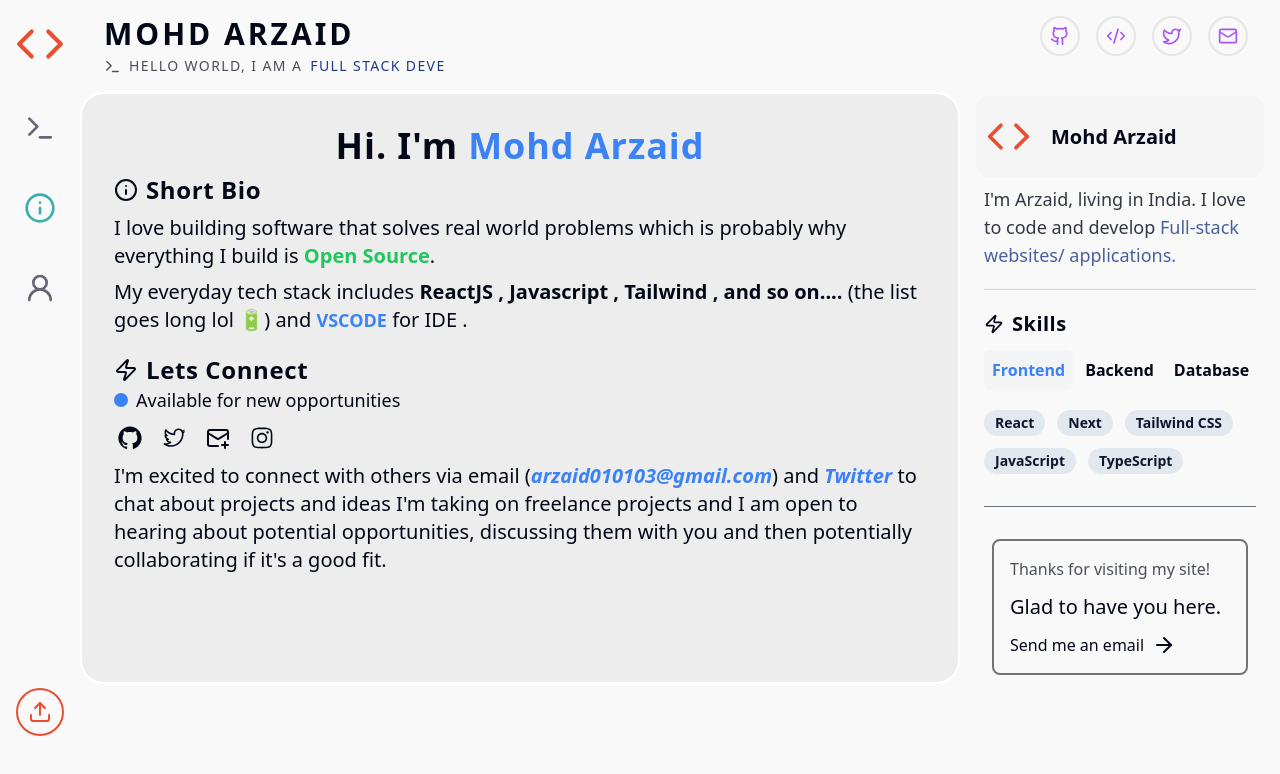
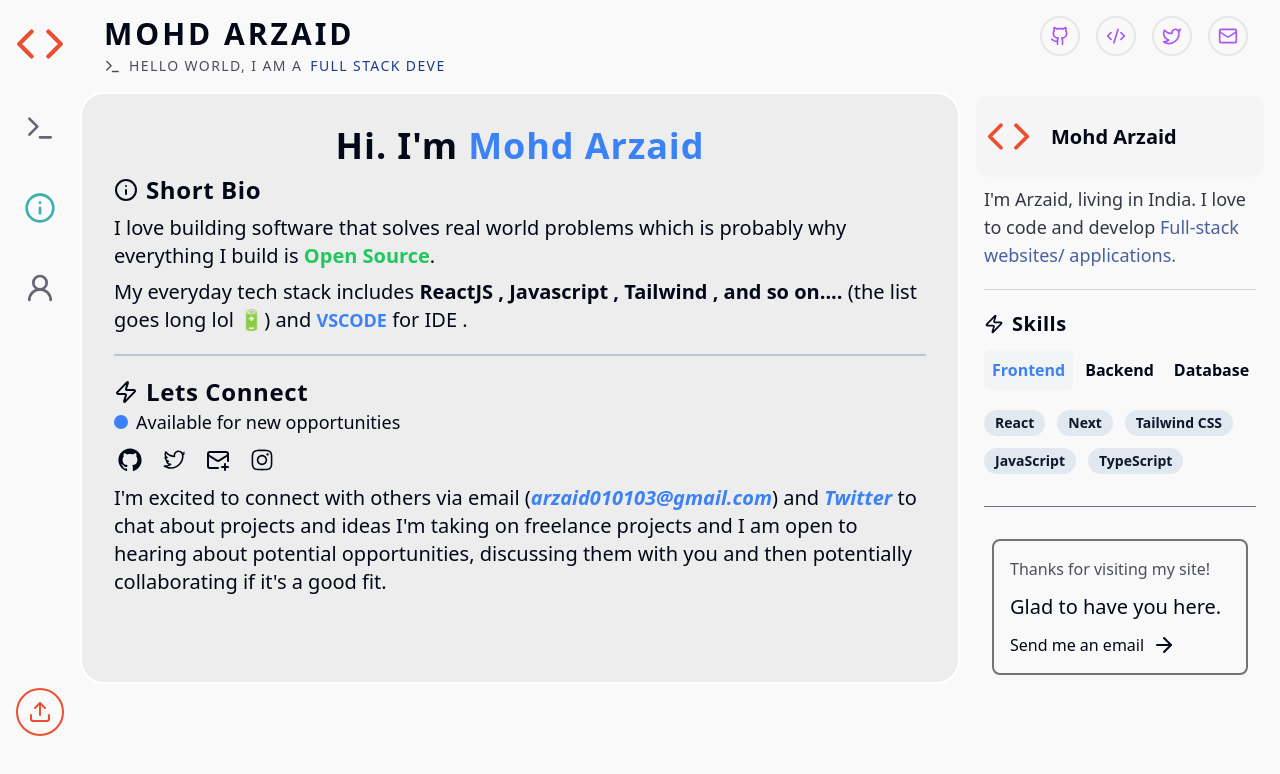
Before and after one commit to Mohd-Arzaid/my-portfolio, a React (Vite) app in the folder frontend/: page /about in a window 1280 px wide. Shown: the top 774 px of the page. Built offline with nearby package versions, Linux system fonts and the light colour scheme.

Commit message:
add separator

```diff
--- a/frontend/src/components/About.jsx
+++ b/frontend/src/components/About.jsx
@@ -51,7 +51,7 @@ const About = () => {
           </span>
         </p>
 
-        {/* <Separator className="mt-5 border border-gray-500/30" /> */}
+        <Separator className="mt-5 border border-gray-500/30" />
 
         <h2 className="text-lg md:text-2xl mt-3 md:mt-5 flex gap-1.5 lg:gap-2 items-center font-semibold md:font-bold tracking-wide">
           <Zap className="md:hidden flex" size={16} />
```
